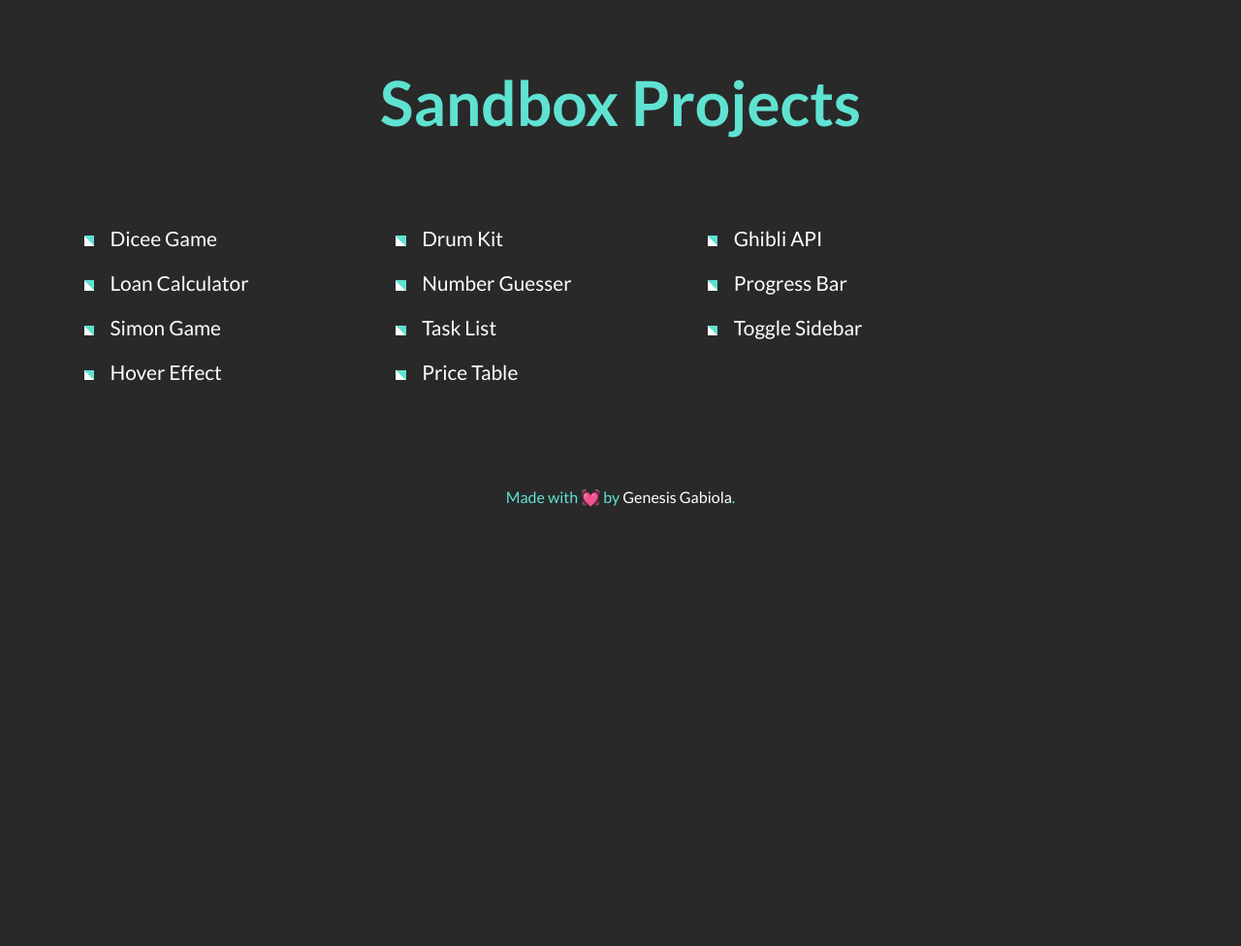
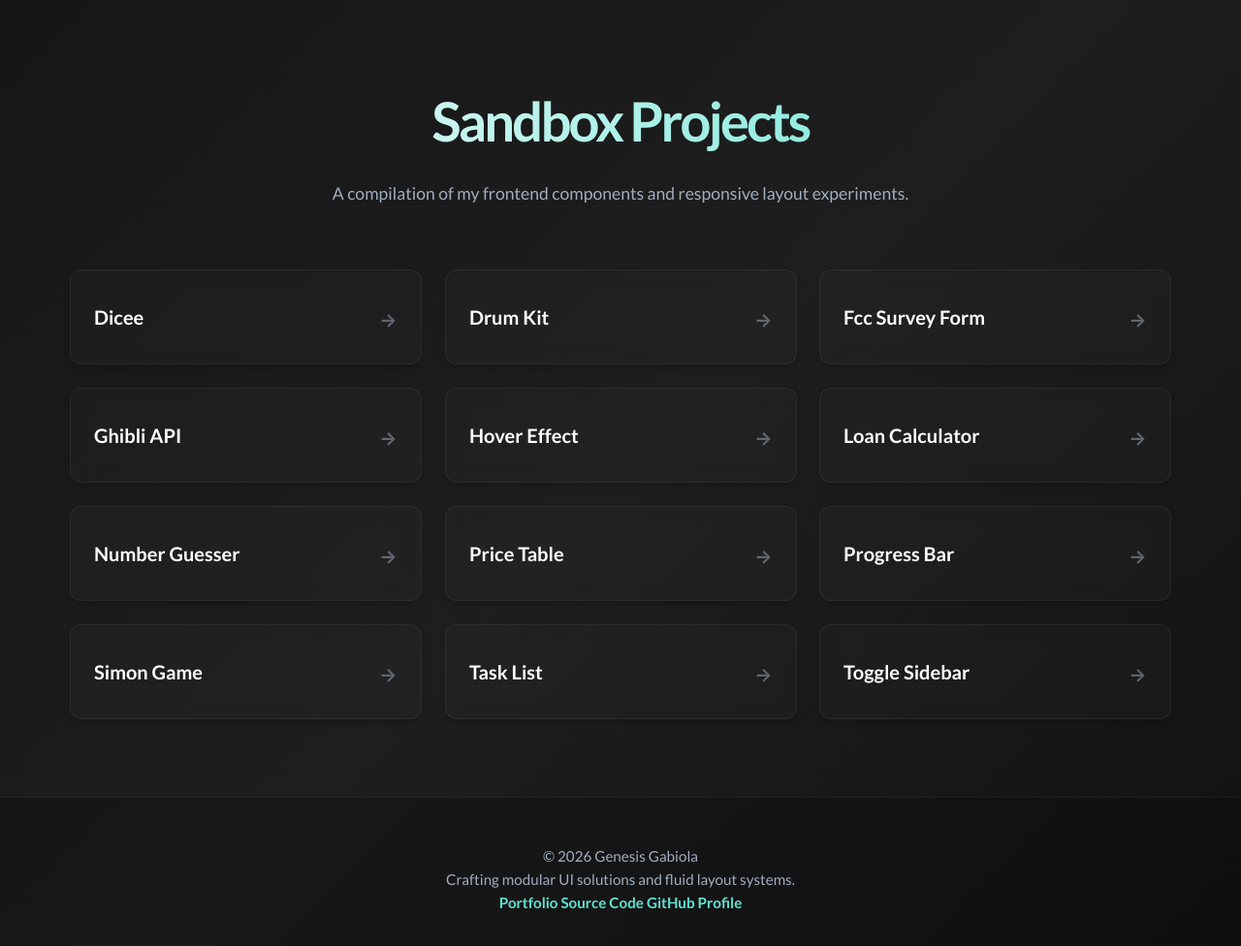
Before and after one commit to gbgabiola/sandbox, a plain HTML site: page index.html in a window 1280 px wide. Shown: the whole page at 97% size. Before the commit the page ends 800 px from the top, so only its background shows below. Drawn offline with Linux system fonts and the light colour scheme.

Commit message:
Add script to generate index.html and update styles for improved layout and design

```diff
--- a/index.html
+++ b/index.html
@@ -4,39 +4,52 @@
     <meta charset="UTF-8" />
     <meta name="viewport" content="width=device-width, initial-scale=1.0" />
     <meta http-equiv="X-UA-Compatible" content="ie=edge" />
-    <!-- Google Fonts -->
-    <link href="https://fonts.googleapis.com/css?family=Lato:400,700&display=swap" rel="stylesheet" />
-
     <!-- Favicon -->
     <link rel="apple-touch-icon" sizes="180x180" href="apple-touch-icon.png" />
     <link rel="icon" type="image/png" sizes="32x32" href="favicon-32x32.png" />
     <link rel="icon" type="image/png" sizes="16x16" href="favicon-16x16.png" />
     <link rel="manifest" href="site.webmanifest" />
-    <link rel="stylesheet" href="style.css" />
+    <link rel="stylesheet" href="styles.css" />
     <title>Sandbox Projects</title>
   </head>
 
   <body>
     <div class="container">
       <h1>Sandbox Projects</h1>
+      <p>A compilation of my frontend components and responsive layout experiments.</p>
 
       <ul>
-        <li><a href="dicee" target="_blank">Dicee Game</a></li>
+        <li><a href="dicee" target="_blank">Dicee</a></li>
         <li><a href="drum-kit" target="_blank">Drum Kit</a></li>
+        <li><a href="fcc-survey-form" target="_blank">Fcc Survey Form</a></li>
         <li><a href="ghibli-api" target="_blank">Ghibli API</a></li>
+        <li><a href="hover-effect" target="_blank">Hover Effect</a></li>
         <li><a href="loan-calculator" target="_blank">Loan Calculator</a></li>
         <li><a href="number-guesser" target="_blank">Number Guesser</a></li>
+        <li><a href="price-table" target="_blank">Price Table</a></li>
         <li><a href="progress-bar" target="_blank">Progress Bar</a></li>
         <li><a href="simon-game" target="_blank">Simon Game</a></li>
         <li><a href="task-list" target="_blank">Task List</a></li>
         <li><a href="toggle-sidebar" target="_blank">Toggle Sidebar</a></li>
-        <li><a href="hover-effect" target="_blank">Hover Effect</a></li>
-        <li><a href="price-table" target="_blank">Price Table</a></li>
       </ul>
     </div>
 
     <footer>
-      <p>Made with 💓 by <a href="https://genesisgabiola.tech" target="_blank">Genesis Gabiola</a>.</p>
+      <div class="footer-content">
+        <div class="footer-meta">
+          <p class="footer-brand">&copy; <span id="currentYear"></span> Genesis Gabiola</p>
+          <p class="footer-tagline">Crafting modular UI solutions and fluid layout systems.</p>
+        </div>
+        <div class="footer-links">
+          <a href="https://genesisgabiola.tech" target="_blank" rel="noopener noreferrer">Portfolio</a>
+          <a href="https://github.com" target="_blank" rel="noopener noreferrer">Source Code</a>
+          <a href="https://github.com" target="_blank" rel="noopener noreferrer">GitHub Profile</a>
+        </div>
+      </div>
     </footer>
+
+    <script>
+      document.getElementById('currentYear').textContent = new Date().getFullYear();
+    </script>
   </body>
 </html>
--- a/style.css
+++ /dev/null
@@ -1,98 +0,0 @@
-:root {
-  --primary-color: #5FE2D1;
-  --base-color: #fff;
-  --bg-color: #292929;
-}
-
-* {
-  box-sizing: border-box;
-}
-
-body {
-  background: var(--bg-color);
-  color: var(--primary-color);
-  font-family: 'Lato', sans-serif;
-  /* font-weight: 700; */
-  line-height: 1.3;
-  text-align: center;
-}
-
-.container {
-  margin: 4rem;
-}
-
-h1 {
-  font-size: 4rem;
-  font-weight: 700;
-}
-
-ul {
-  display: flex;
-  flex-wrap: wrap;
-  padding: 2rem;
-  text-align: left;
-}
-
-li {
-  width: 30%;
-  padding: .6rem;
-  font-size: 1.3rem;
-  list-style: linear-gradient(45deg, var(--base-color), var(--base-color) 50%, var(--primary-color) 50%, var(--primary-color));
-}
-
-a {
-  color: var(--base-color);
-  text-decoration: none;
-  border-bottom: 2px solid transparent;
-  transition: all .3s ease;
-}
-
-li a:visited {
-  color: #7f7f7f;
-}
-
-a:hover {
-  /* color: var(--primary-color); */
-  border-color: var(--primary-color);
-}
-
-a:active {
-  cursor: progress;
-}
-
-footer {
-  margin-bottom: 10%;
-}
-
-/* @media Queries */
-@media(max-width: 1200px) {
-  .container {
-    margin: 3rem;
-  }
-
-  ul {
-    padding: 1rem;
-  }
-
-  li {
-    width: 50%;
-  }
-}
-
-@media(max-width: 700px) {
-  .container {
-    margin: 2rem;
-  }
-
-  ul {
-    flex-direction: column;
-  }
-
-  li {
-    width: 100%;
-  }
-
-  span {
-    display: block;
-  }
-}
--- /dev/null
+++ b/styles.css
@@ -0,0 +1,185 @@
+@import url('https://fonts.googleapis.com/css2?family=Lato:wght@400;700&display=swap');
+
+:root {
+  --primary-color: #5FE2D1;
+  --primary-glow: rgba(95, 226, 209, 0.12);
+  --base-color: #ffffff;
+  --text-muted: #a0aec0;
+
+  /* Softened Dark Palette to reduce high-contrast eye strain */
+  --bg-gradient: linear-gradient(135deg, #161616 0%, #1e1e1e 50%, #121212 100%);
+  --card-bg: rgba(255, 255, 255, 0.02);
+  --card-border: rgba(255, 255, 255, 0.06);
+  --card-hover-border: rgba(95, 226, 209, 0.3);
+}
+
+/* ==========================================================================
+   Reset & Document Structure
+   ========================================================================== */
+* {
+  box-sizing: border-box;
+  margin: 0;
+  padding: 0;
+}
+
+body {
+  background: #161616;
+  /* Fallback static color to prevent layout flashing */
+  background: var(--bg-gradient);
+  color: var(--base-color);
+  font-family: 'Lato', -apple-system, BlinkMacSystemFont, sans-serif;
+  line-height: 1.6;
+  min-height: 100vh;
+  display: flex;
+  flex-direction: column;
+  justify-content: space-between;
+  overflow-x: hidden;
+}
+
+/* Container Spacing */
+.container {
+  max-width: 1200px;
+  width: 100%;
+  margin: 0 auto;
+  padding: 5rem 2rem;
+}
+
+/* ==========================================================================
+   Typography & Headers
+   ========================================================================== */
+h1 {
+  font-size: 3.5rem;
+  font-weight: 700;
+  text-align: center;
+  margin-bottom: 1rem;
+  letter-spacing: -0.05em;
+  background: linear-gradient(to right, var(--base-color), var(--primary-color));
+  -webkit-background-clip: text;
+  -webkit-text-fill-color: transparent;
+}
+
+.container>p {
+  text-align: center;
+  color: var(--text-muted);
+  font-size: 1.1rem;
+  margin-bottom: 4rem;
+}
+
+/* ==========================================================================
+   Dynamic Grid & Interactive Component Cards
+   ========================================================================== */
+ul {
+  display: grid;
+  grid-template-columns: repeat(auto-fill, minmax(280px, 1fr));
+  gap: 1.5rem;
+  list-style: none;
+}
+
+li {
+  position: relative;
+}
+
+/* The Interactive Card Element Wrapper */
+li a {
+  display: block;
+  background: var(--card-bg);
+  border: 1px solid var(--card-border);
+  border-radius: 12px;
+  padding: 2rem 1.5rem;
+  color: var(--base-color);
+  text-decoration: none;
+  font-size: 1.25rem;
+  font-weight: 700;
+  text-align: left;
+  /* Will-change hints the browser to use GPU acceleration to prevent screen tearing/flashing */
+  will-change: transform, box-shadow, border-color;
+  transition: transform 0.4s cubic-bezier(0.16, 1, 0.3, 1),
+    box-shadow 0.4s cubic-bezier(0.16, 1, 0.3, 1),
+    border-color 0.3s ease;
+  backdrop-filter: blur(10px);
+  -webkit-backdrop-filter: blur(10px);
+  box-shadow: 0 4px 6px rgba(0, 0, 0, 0.15);
+}
+
+/* Smooth Arrow Indicator */
+li a::after {
+  content: '→';
+  position: absolute;
+  right: 1.5rem;
+  bottom: 1.8rem;
+  font-size: 1.2rem;
+  color: var(--text-muted);
+  transition: transform 0.3s cubic-bezier(0.16, 1, 0.3, 1), color 0.3s ease;
+  opacity: 0.5;
+}
+
+/* Hover Adjustments */
+li a:hover {
+  color: var(--primary-color);
+  border-color: var(--card-hover-border);
+  transform: translateY(-4px);
+  box-shadow: 0 12px 24px rgba(0, 0, 0, 0.3), 0 0 20px var(--primary-glow);
+  background: rgba(255, 255, 255, 0.04);
+}
+
+li a:hover::after {
+  color: var(--primary-color);
+  transform: translateX(4px);
+  opacity: 1;
+}
+
+/* 🛠️ FIXED: Removed cursor progress changes to entirely bypass link navigation reflow stutter */
+li a:active {
+  transform: translateY(-2px);
+  background: rgba(255, 255, 255, 0.02);
+  transition: transform 0.1s ease;
+}
+
+/* ==========================================================================
+   Footer Component Design
+   ========================================================================== */
+footer {
+  padding: 3rem 2rem;
+  text-align: center;
+  border-top: 1px solid var(--card-border);
+  background: rgba(0, 0, 0, 0.2);
+  font-size: 0.95rem;
+}
+
+footer p {
+  color: var(--text-muted);
+}
+
+footer a {
+  color: var(--primary-color);
+  text-decoration: none;
+  font-weight: 700;
+  border-bottom: 1px dashed transparent;
+  transition: border-color 0.2s ease;
+}
+
+footer a:hover {
+  border-color: var(--primary-color);
+}
+
+/* ==========================================================================
+   Responsive Adaptability Viewports
+   ========================================================================== */
+@media (max-width: 768px) {
+  .container {
+    padding: 3rem 1.5rem;
+  }
+
+  h1 {
+    font-size: 2.5rem;
+  }
+
+  ul {
+    grid-template-columns: 1fr;
+    gap: 1rem;
+  }
+
+  li a {
+    padding: 1.5rem;
+  }
+}
```
Also changed, not shown: .github/scripts/generate-index.js (added), 1 other file.
